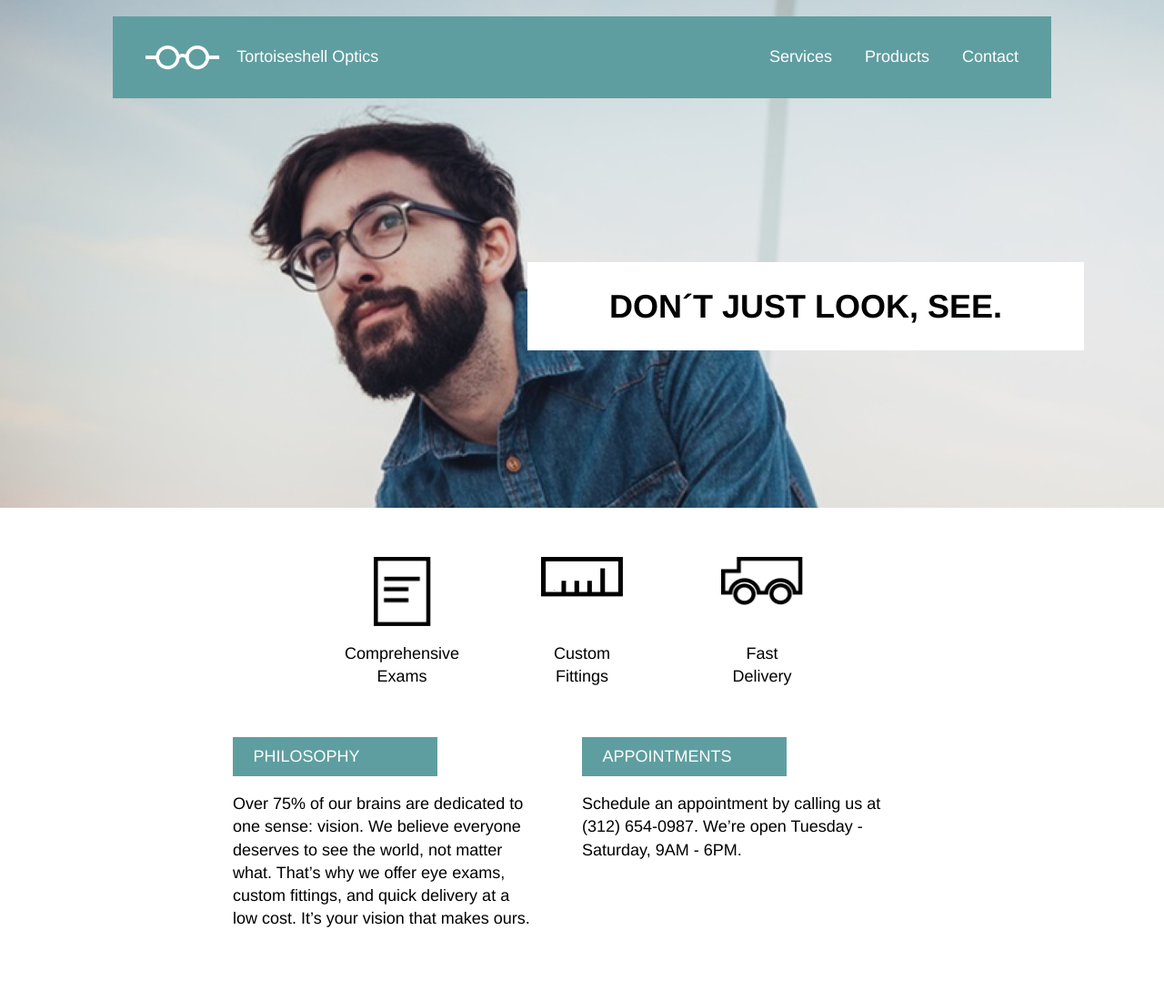
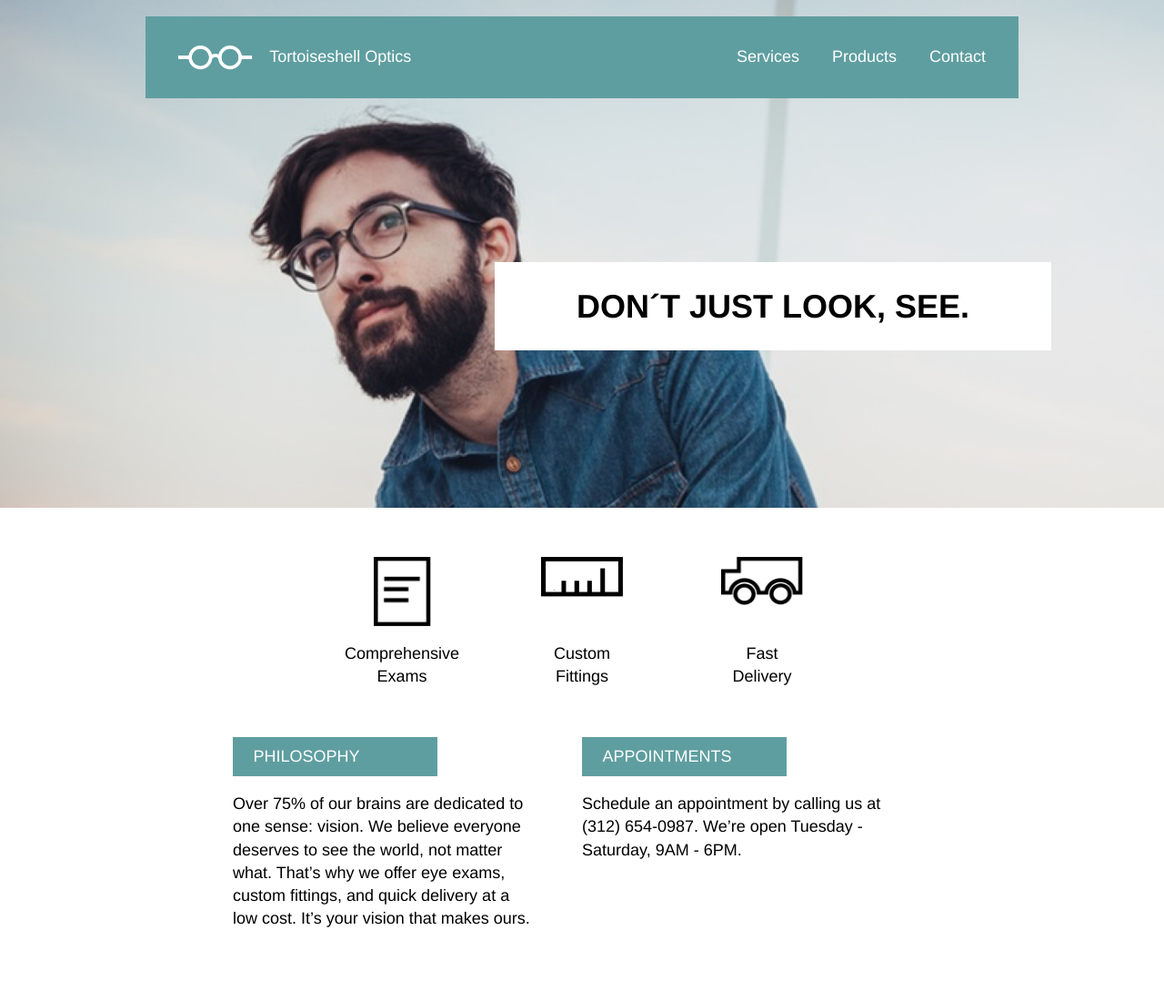
Before and after one commit to sebastianschipper/tortoiseshell, a plain HTML site: page index.html in a window 1280 px wide. Shown: the top 1100 px of the page at 91% size. Drawn offline with Linux system fonts and the light colour scheme.

Commit message:
CSS Bugfix Desktop Final

```diff
--- a/resources/css/style.css
+++ b/resources/css/style.css
@@ -26,7 +26,7 @@ header {
   background-color: cadetblue;
   margin-top: 1rem;
   color: white;
-  padding: 1rem 2rem;
+  padding: 1rem 0rem;;
   height: 3rem;
 }
 .logo {
@@ -37,10 +37,12 @@ header {
 .logo img {
   height: 1.5rem;
   padding-right: 1rem;
+  padding-left: 2rem;
 }
 nav {
   display: flex;
   align-items: center;
+  padding-right: 2rem;
 }
 nav span {
   padding-left: 2rem;
@@ -52,7 +54,7 @@ nav span {
   font-weight: bold;
   line-height: 1.2;
   margin-top: 10rem;
-  margin-right: -4rem;
+  margin-right: -2rem;
 }
 
 /*Main Content Section Styles*/
```
